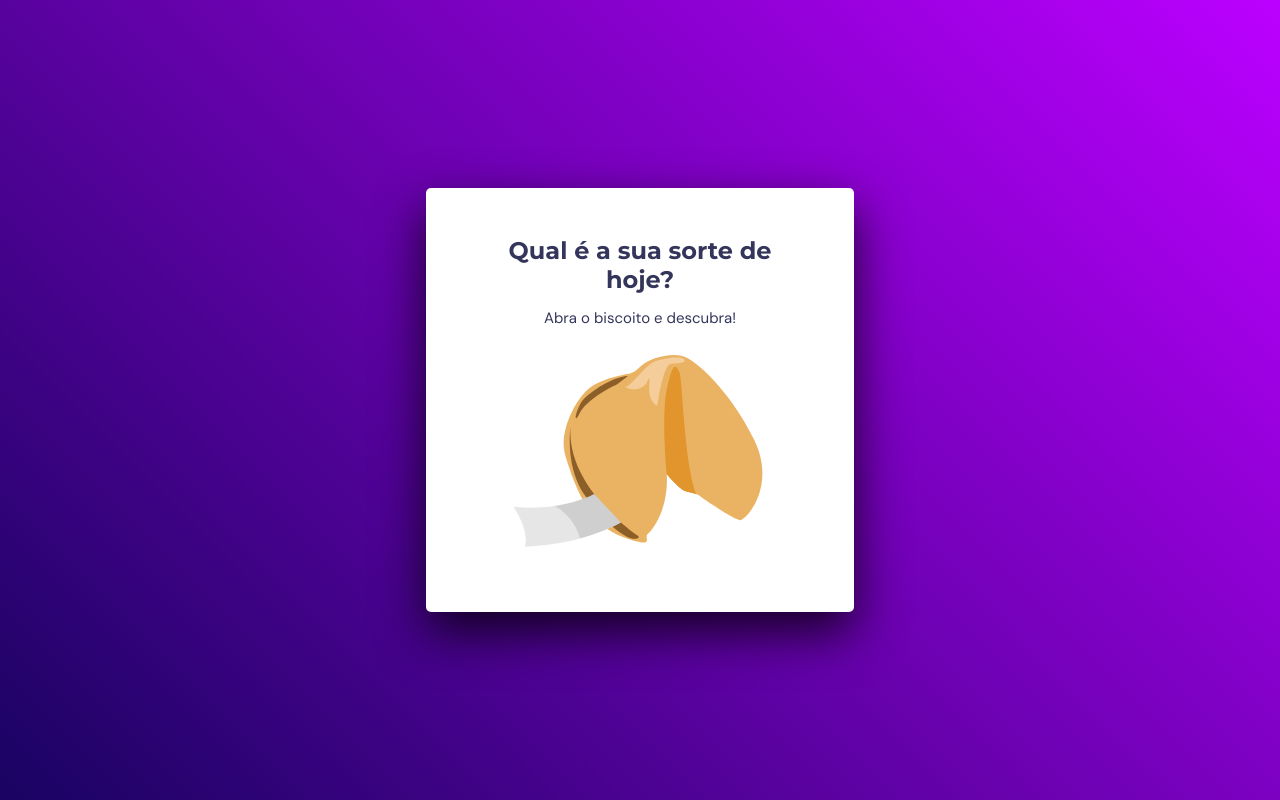
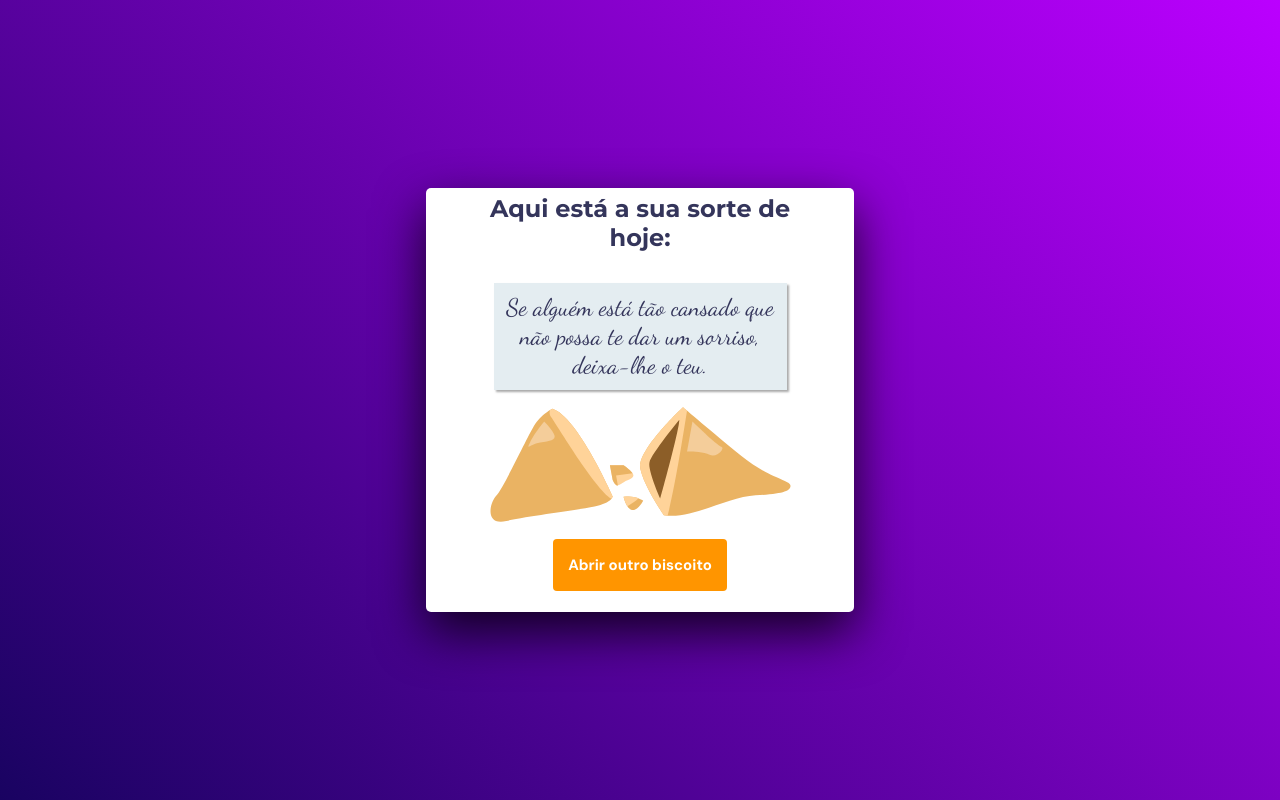
Before and after one commit to guirodrigues9876/fortune-cookie, a plain HTML site: page index.html in a window 1280 px wide. Drawn offline with Linux system fonts and the light colour scheme.

Commit message:
feat: develop opened cookie screen

```diff
--- a/index.html
+++ b/index.html
@@ -9,15 +9,25 @@
 
         <link href="https://fonts.googleapis.com/css2?family=DM+Sans:wght@400;700&family=Dancing+Script&family=Montserrat:wght@700&display=swap" rel="stylesheet">
         <link rel="stylesheet" href="style.css">
+        <link rel="shortcut icon" href="./img/favicon.png" type="image/x-icon">
     </head>
     <body>
         <main>
-            <!-- <div class="card"> -->
+            <!-- <div>
                 <h1>Qual é a sua sorte de hoje?</h1>
                 <p>Abra o biscoito e descubra!</p>
                 <img src="./img/fortune-cookie.svg" alt="Fortune cookie">
-            <!-- </div> -->
+            </div> -->
+
+            <div class="screen">
+                <h1>Aqui está a sua sorte de hoje:</h1>
+                    <div class="msg">
+                        <p>Se alguém está tão cansado que não possa te dar um sorriso, deixa-lhe o teu.</p>
+                    </div>
+                <img src="./img/opened-cookie.svg" alt="Opened cookie">
+                <button>Abrir outro biscoito</button>
+            </div>
         </main>
     </body>
-    <script src=""></script>
+    <script src="./script.js"></script>
 </html>
--- a/style.css
+++ b/style.css
@@ -33,7 +33,33 @@ main{
 }
 
 .card{
+    display:flex;
+    justify-content: center;
+    align-items: center;
+    padding: 10px;
+}
 
+.screen{
+    display: flex;
+    flex-direction: column;
+    align-items: center;
+    padding: 4.8rem 6.4rem;
+    gap: 1.7rem;
+}
+
+.msg{
+    width: 293px;
+    height: 107px;
+    background: #E4EDF1;
+    box-shadow: 2px 2px 2px rgba(85, 85, 85, 0.5);
+}
+
+.msg p {
+    font-family: 'Dancing Script';
+    font-weight: 400;
+    font-size: 24px;
+    text-align: center;
+    padding: 1rem;
 }
 
 h1{
@@ -52,3 +78,17 @@ p{
     color: #34355B;
     margin-bottom: 2rem;
 }
+
+button{
+    width: 174px;
+    height: 52px;
+    background: #FF9500;
+    border-radius: 4px;
+    border: none;
+
+    font-family: 'DM Sans', sans-serif;
+    font-weight: 700;
+    font-size: 15px;
+    color: #FFFFFF;
+    cursor: pointer;
+}
```
Also changed, not shown: img/favicon.png (added), img/opened-cookie.svg (added).
